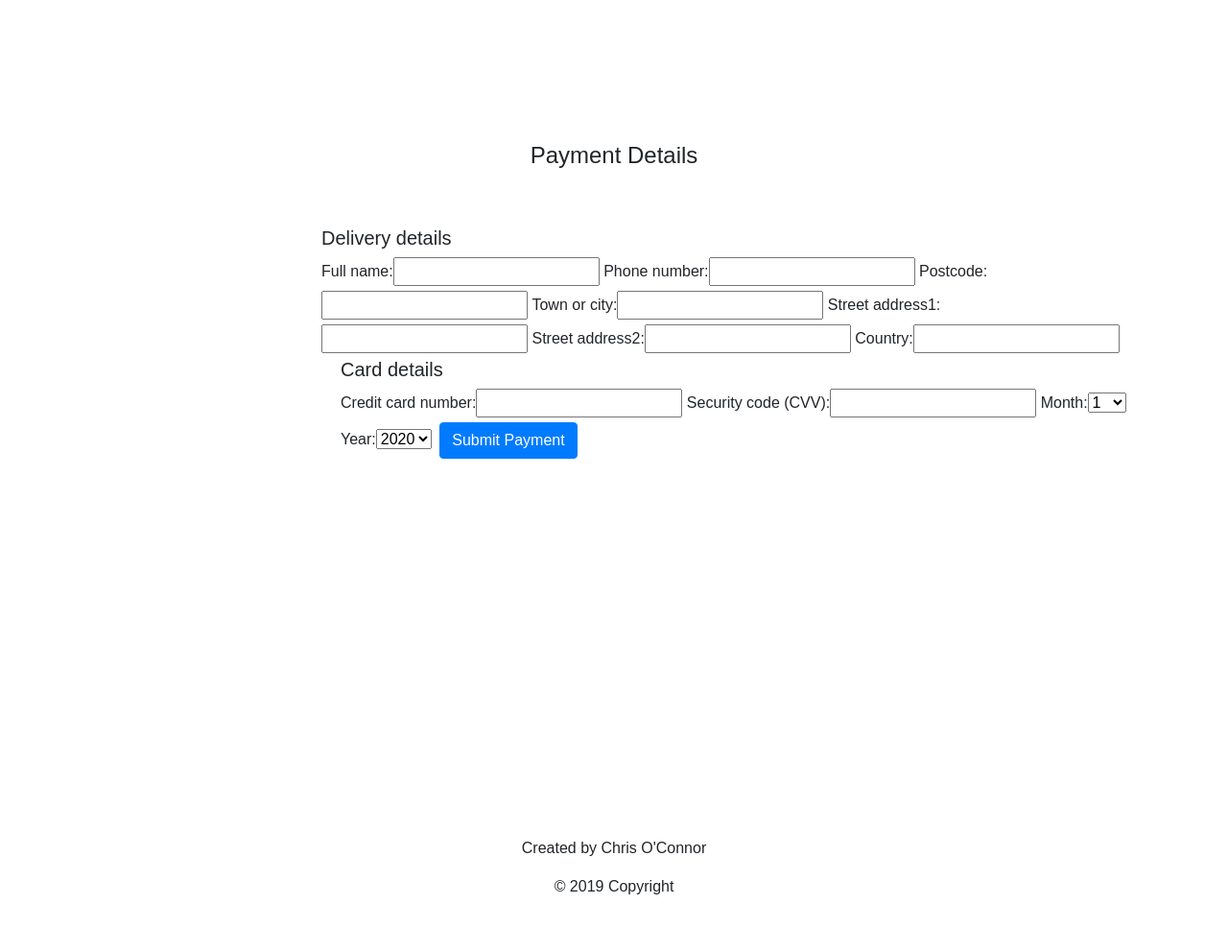
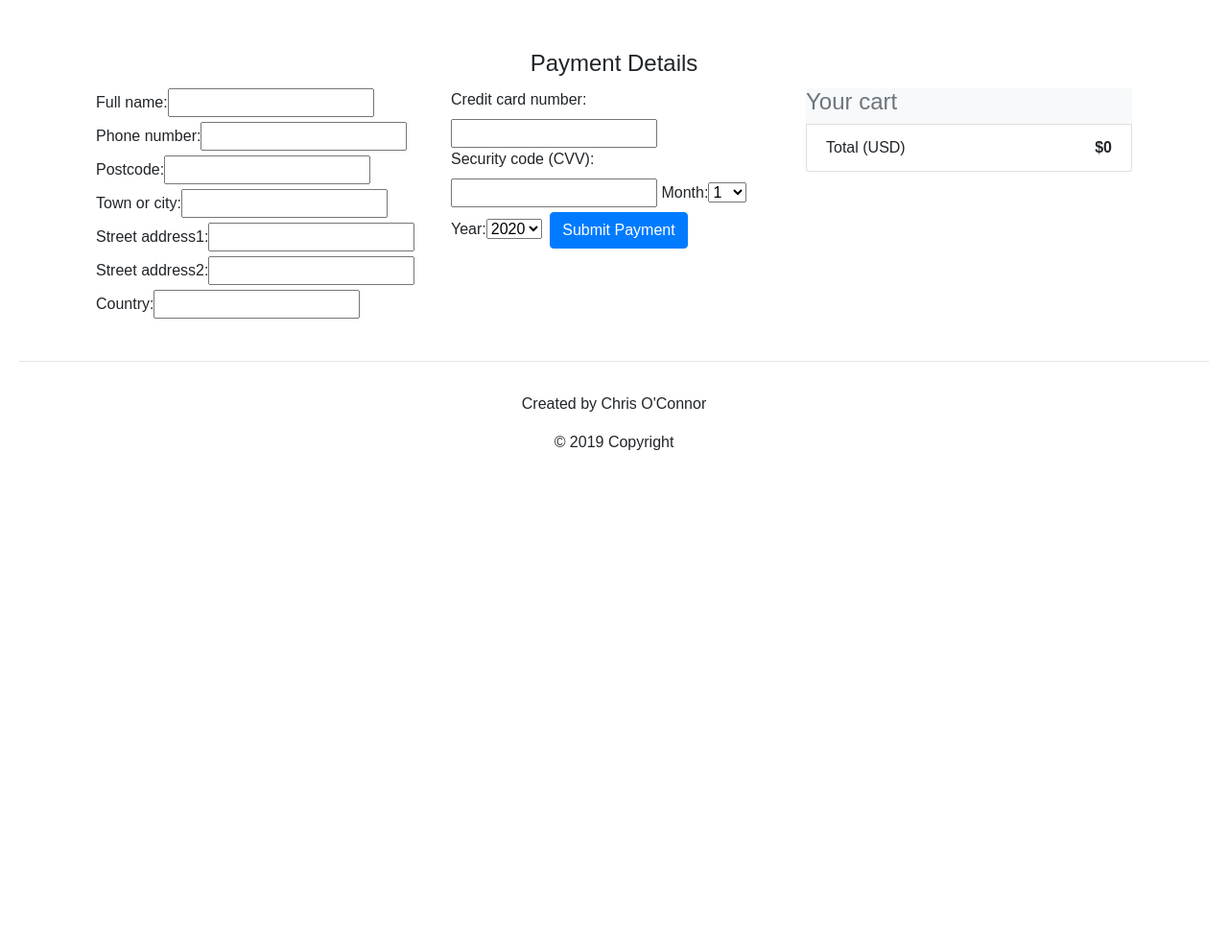
Before and after one commit to chrisoc19/Ecommerce-Project, a Django app: page /checkout/ in a window 1280 px wide. Shown: the part 56-1048 px from the top of the page at 96% size. After the commit the page ends 525 px from the top, so only its background shows below. Run offline with Django 3.2, Linux system fonts and the light colour scheme; the visitor is signed in with stand-in values (Sample User, id 1); some libraries are stand-ins or nearby versions.

Commit message:
changed checkout form layout and minor touch ups

```diff
--- a/checkout/templates/checkout.html
+++ b/checkout/templates/checkout.html
@@ -26,9 +26,38 @@
             </div><br><br>
 
             <!-- /Icon Divider -->
- <!-- <div class="row bg-light">
-    <div class="col-md order-md-2 mb-4">
-      <h4 class="d-flex justify-content-between align-items-center mb-3">
+
+            <div id="credit-card-errors" style="display: none;">
+	<div id="stripe-error-message"></div>
+</div>
+<legend class="form-inline-001 text-center">Payment Details</legend>
+
+
+<form role="form" method="post" id="payment-form" action="{% url 'checkout' %}">
+
+
+
+<div class="container">
+  <div class="row">
+    <div class="col-sm">
+      {{ order_form | as_bootstrap }}
+    </div>
+    <div class="col-sm">
+
+	{{ payment_form | as_bootstrap  }}
+
+    	{% csrf_token %}
+	<input style="margin-left:4px;"
+     class=" btn btn-primary"
+      id="submit_payment_btn"
+      name="commit"
+      type="submit"
+      value="Submit Payment">
+      </div>
+      <div class="col-sm">
+<div class="bg-light">
+    <div >
+      <h4 class=" text-align-center">
         <span class="text-muted">Your cart</span>
       </h4>
        {% for item in cart_items %}
@@ -47,64 +76,22 @@
         </li>
       </ul>
     </div>
-</div> -->
-            <!-- Checkout content -->
-            <div class="container ">
-  <div class="py-5 text-center">
-      <!-- Heading -->
-       <!-- <h2
-                class="cat-heading page-section-heading text-center text-uppercase text-secondary mb-0">Checkout</h2>  -->
+</div>
 
-            <!-- /Heading -->
-
+      </div>
     </div>
-
-
-            <legend class="form-inline-001 text-center">Payment Details</legend><br><br>
-            <form role="form" method="post" id="payment-form" action="{% url 'checkout' %}">
-<div class="row" style="padding-left:250px;">
-
-
-                <div id="credit-card-errors" style="display: none;">
-                    <div id="stripe-error-message"></div>
-                </div>
-
-                <div>
-                   <h5>Delivery details</h5>
-                     {{ order_form | as_bootstrap }}
-                </div>
-
-                <div style="margin-left:20px">
-                <h5>Card details</h5>
-                    {{ payment_form | as_bootstrap  }}
+  </div>
+</div>
 
 
 
-                {% csrf_token %}
 
 
-                    <input style="margin-left:4px;"
-                        class=" btn btn-primary"
-                        id="submit_payment_btn"
-                        name="commit"
-                        type="submit"
-                        value="Submit Payment">
-                </div>
 
-            </form>
-     </div>   </div>
 
-        <!-- /Checkout content -->
 
-    </div>
 
-    <br><br>
-</div>
-</div>
-</div>
-</div>
-
-</section>
+</form>
 
 
 {% endblock %}
--- a/ecommerce/settings.py
+++ b/ecommerce/settings.py
@@ -27,7 +27,10 @@ SECRET_KEY = os.environ.get("SECRET_KEY")
 DEBUG = True
 
 ALLOWED_HOSTS = ['8000-b951e69b-1b7b-4012-b418-0e4ac7b444dc.ws-eu01.gitpod.io',
-                 'localhost','ecommerce--project.herokuapp.com' ]
+                 'localhost','ecommerce--project.herokuapp.com',  ]
+
+
+            # 'googlefusion*.herokuapp.com'
 
 
 # Application definition
--- a/products/templates/product_home.html
+++ b/products/templates/product_home.html
@@ -27,7 +27,7 @@
 								action="{% url 'add_to_cart' product.id %}">
 								{% csrf_token %}
 								<!-- Default input -->
-								<input type="number" value="1" aria-label="Search" min="0" class="form-control"  name="quantity"style="width: 100px">
+								<input type="number" value="1" aria-label="Search" min="0" class="form-control"  name="quantity"style="display:none">
 								<button class="btn btn-primary btn-md my-0 p" type="submit">Add to cart
                 <i class="fas fa-shopping-cart ml-1"></i>
               </button>
--- a/static/css/custom.css
+++ b/static/css/custom.css
@@ -42,7 +42,7 @@ body {
 }
 
 footer {
-    margin-top: 290px;
+    margin-top: -17px;
     padding-top: 40px;
     padding-bottom: 40px;
 
--- a/templates/base.html
+++ b/templates/base.html
@@ -88,8 +88,9 @@
     {% block content %} {% endblock %}
 	</body>
   <!--Footer-->
+
   <footer class="  text-center navbar-fixed-bottom" >
-
+  <hr>
 
 
 
```
Also changed, not shown: cart/templates/cart.html (+1 -6 lines), search/views.py (+4 -18 lines).
